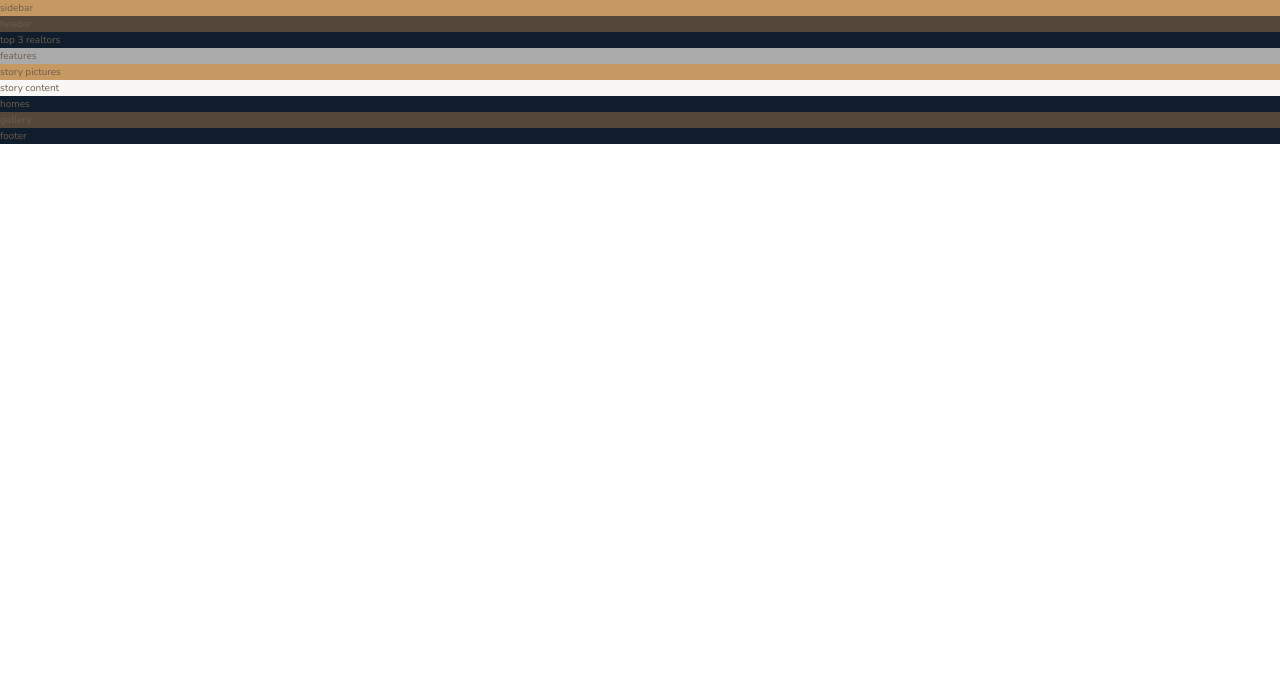
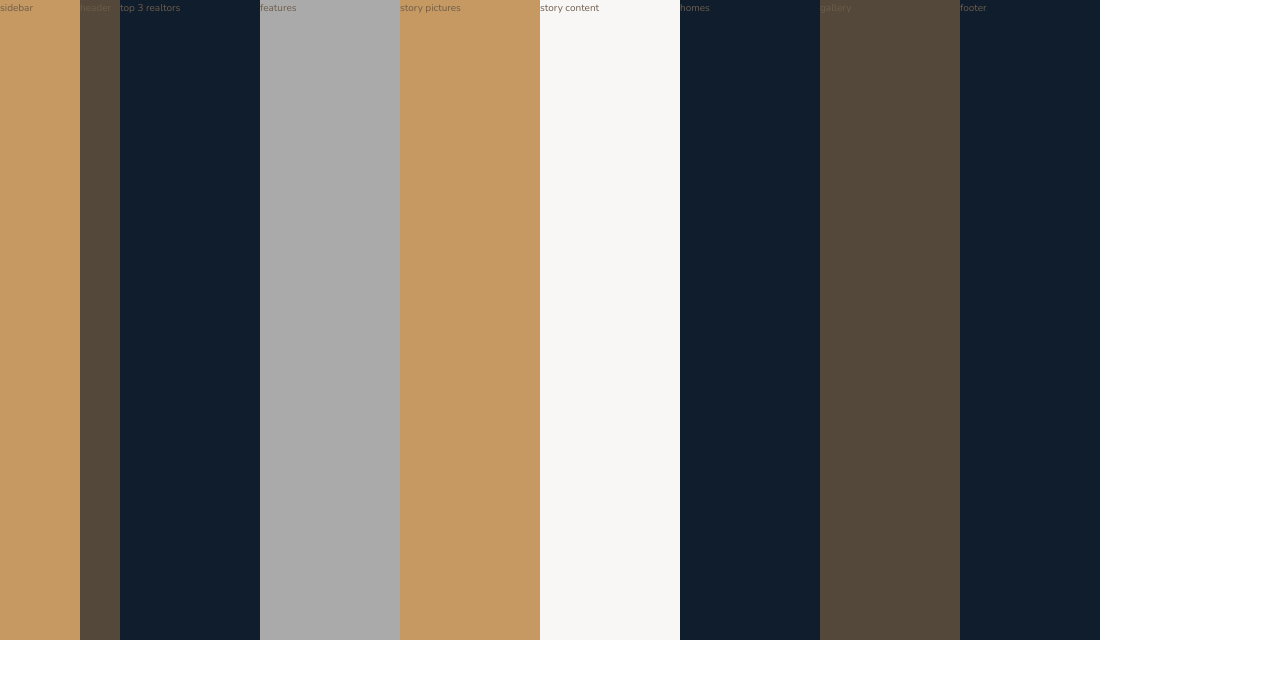
Before and after one commit to AhmedHelalAhmed/nexter, a website: page index.html in a window 1280 px wide. Drawn offline with nearby package versions, Linux system fonts and the light colour scheme.

Commit message:
✨ add the grid template

```diff
--- a/sass/_base.scss
+++ b/sass/_base.scss
@@ -33,3 +33,11 @@ body {
   font-weight: 300;
   line-height: 1.6;
 }
+
+.container {
+  display: grid;
+  grid-template-rows: 80vh min-content 40vw repeat(3, min-content); //to fit the content we use min-content or the default which is auto
+  //grid-template-columns: repeat(8, 1fr);// 1140/8 = 142.5 => 140 => 14rem
+  grid-template-columns: 8rem 1fr repeat(8, minmax(min-content, 14rem)) 1fr; // it should be adapt the view port but not less than the min-content then the min is min-content and max is 14 rem
+  // to center the 8 columns we add 1fr and 1fr before and after them
+}
```
Also changed, not shown: css/style.css.
